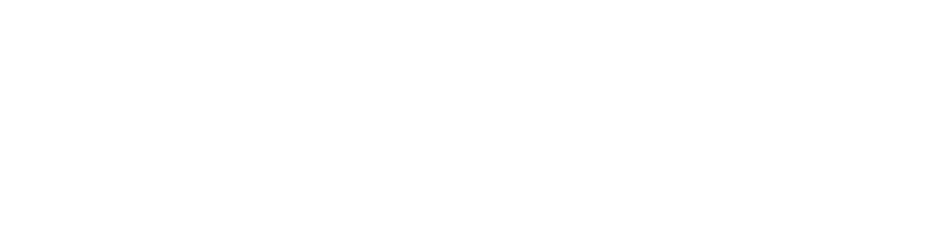
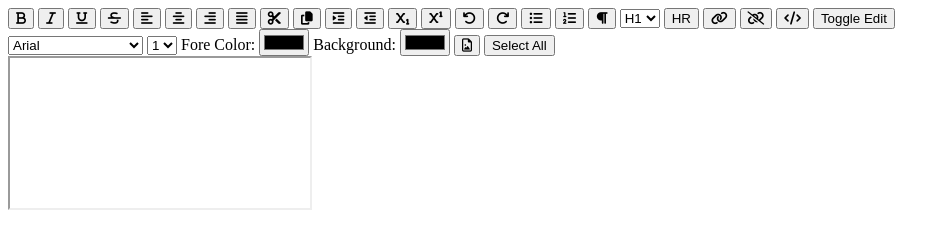
Before and after one commit to Prasundas99/JS-Text-Editor, a plain HTML site: page public/index.html in a window 1280 px wide. Shown: the whole page, without its empty margins (0-950 px from the left). Drawn offline with Linux system fonts and the light colour scheme.

Commit message:
complete Text editor

```diff
--- /dev/null
+++ b/public/css/index.css
@@ -0,0 +1,3 @@
+iframe{
+width: 1000px; height: 500px;
+}
--- a/public/index.html
+++ b/public/index.html
@@ -1,11 +1,69 @@
 <!DOCTYPE html>
-<html lang="en">
-<head>
-     <meta charset="UTF-8">
-     <meta name="viewport" content="width=device-width, initial-scale=1.0">
-     <title>Document</title>
-</head>
-<body>
+<html>
+	<head>
+		<title>Rich text editor in JS</title>
+		<script src="https://use.fontawesome.com/aac5c45839.js"></script>
+	</head>
+	<body onload="enableEditMode();">
+		<div>
+			<button onclick="execCmd('bold');"><i class="fa fa-bold"></i></button>
+			<button onclick="execCmd('italic');"><i class="fa fa-italic"></i></button>
+			<button onclick="execCmd('underline');"><i class="fa fa-underline"></i></button>
+			<button onclick="execCmd('strikeThrough');"><i class="fa fa-strikethrough"></i></button>
+			<button onclick="execCmd('justifyLeft');"><i class="fa fa-align-left"></i></button>
+			<button onclick="execCmd('justifyCenter');"><i class="fa fa-align-center"></i></button>
+			<button onclick="execCmd('justifyRight');"><i class="fa fa-align-right"></i></button>
+			<button onclick="execCmd('justifyFull');"><i class="fa fa-align-justify"></i></button>
+			<button onclick="execCmd('cut');"><i class="fa fa-cut"></i></button>
+			<button onclick="execCmd('copy');"><i class="fa fa-copy"></i></button>
+			<button onclick="execCmd('indent');"><i class="fa fa-indent"></i></button>
+			<button onclick="execCmd('outdent');"><i class="fa fa-dedent"></i></button>
+			<button onclick="execCmd('subscript');"><i class="fa fa-subscript"></i></button>
+			<button onclick="execCmd('superscript');"><i class="fa fa-superscript"></i></button>
+			<button onclick="execCmd('undo');"><i class="fa fa-undo"></i></button>
+			<button onclick="execCmd('redo');"><i class="fa fa-repeat"></i></button>
+			<button onclick="execCmd('insertUnorderedList');"><i class="fa fa-list-ul"></i></button>
+			<button onclick="execCmd('insertOrderedList');"><i class="fa fa-list-ol"></i></button>
+			<button onclick="execCmd('insertParagraph');"><i class="fa fa-paragraph"></i></button>
+			<select onchange="execCommandWithArg('formatBlock', this.value);">
+				<option value="H1">H1</option>
+				<option value="H2">H2</option>
+				<option value="H3">H3</option>
+				<option value="H4">H4</option>
+				<option value="H5">H5</option>
+				<option value="H6">H6</option>
+			</select>
+			<button onclick="execCmd('insertHorizontalRule');">HR</button>
+			<button onclick="execCommandWithArg('createLink', prompt('Enter a URL', 'http://'));"><i class="fa fa-link"></i></button>
+			<button onclick="execCmd('unlink');"><i class="fa fa-unlink"></i></button>
+			<button onclick="toggleSource();"><i class="fa fa-code"></i></button>
+			<button onclick="toggleEdit();">Toggle Edit</button>
+			<br />
+			<select onchange="execCommandWithArg('fontName', this.value);">
+				<option value="Arial">Arial</option>
+				<option value="Comic Sans MS">Comic Sans MS</option>
+				<option value="Courier">Courier</option>
+				<option value="Georgia">Georgia</option>
+				<option value="Tahoma">Tahoma</option>
+				<option value="Times New Roman">Times New Roman</option>
+				<option value="Verdana">Verdana</option>
+			</select>
+			<select onchange="execCommandWithArg('fontSize', this.value);">
+				<option value="1">1</option>
+				<option value="2">2</option>
+				<option value="3">3</option>
+				<option value="4">4</option>
+				<option value="5">5</option>
+				<option value="6">6</option>
+				<option value="7">7</option>
+			</select>
+			Fore Color: <input type="color" onchange="execCommandWithArg('foreColor', this.value);">
+			Background: <input type="color"  onchange="execCommandWithArg('hiliteColor', this.value);">
+			<button onclick="execCommandWithArg('insertImage', prompt('Enter the image URL', ''));"><i class="fa fa-file-image-o"></i></button>
+			<button onclick="execCmd('selectAll');">Select All</button>
+		</div>
+		<iframe name="richTextField" "></iframe>
 
-</body>
+          <script src="./js/index.js"></script>
+	</body>
 </html>
--- /dev/null
+++ b/public/js/index.js
@@ -0,0 +1,34 @@
+var showingSourceCode = false;
+var isInEditMode = true;
+
+function enableEditMode() {
+     richTextField.document.designMode = 'On';
+}
+
+function execCmd(command) {
+     richTextField.document.execCommand(command, false, null);
+}
+
+function execCommandWithArg(command, arg) {
+     richTextField.document.execCommand(command, false, arg);
+}
+
+function toggleSource() {
+     if (showingSourceCode) {
+          richTextField.document.getElementsByTagName('body')[0].innerHTML = richTextField.document.getElementsByTagName('body')[0].textContent;
+          showingSourceCode = false;
+     } else {
+          richTextField.document.getElementsByTagName('body')[0].textContent = richTextField.document.getElementsByTagName('body')[0].innerHTML;
+          showingSourceCode = true;
+     }
+}
+
+function toggleEdit() {
+     if (isInEditMode) {
+          richTextField.document.designMode = 'Off';
+          isInEditMode = false;
+     } else {
+          richTextField.document.designMode = 'On';
+          isInEditMode = true;
+     }
+}
```
